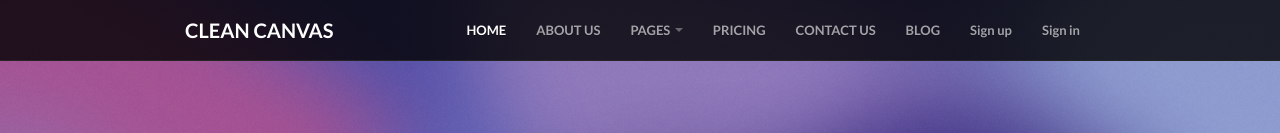
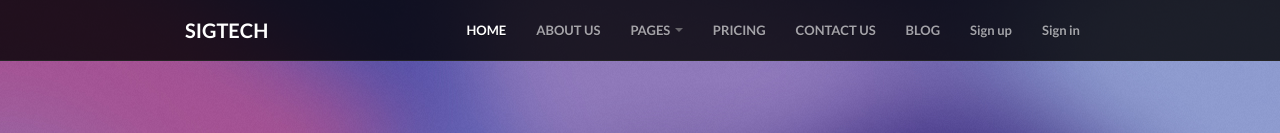
Before and after one commit to Rub21/sigtech, a plain HTML site: page index.html in a window 1280 px wide. Shown: the top 133 px of the page. Drawn offline with nearby package versions, Linux system fonts and the light colour scheme; files whose address does not match are found by name.

Commit message:
cambio de nombre

```diff
--- a/index.html
+++ b/index.html
@@ -28,7 +28,7 @@
                     <span class="icon-bar"></span>
                     <span class="icon-bar"></span>
                 </button>
-                <a href="index.html" class="navbar-brand"><strong>CLEAN CANVAS</strong></a>
+                <a href="index.html" class="navbar-brand"><strong>SIGTECH</strong></a>
             </div>
 
             <div class="collapse navbar-collapse navbar-ex1-collapse" role="navigation">
```
